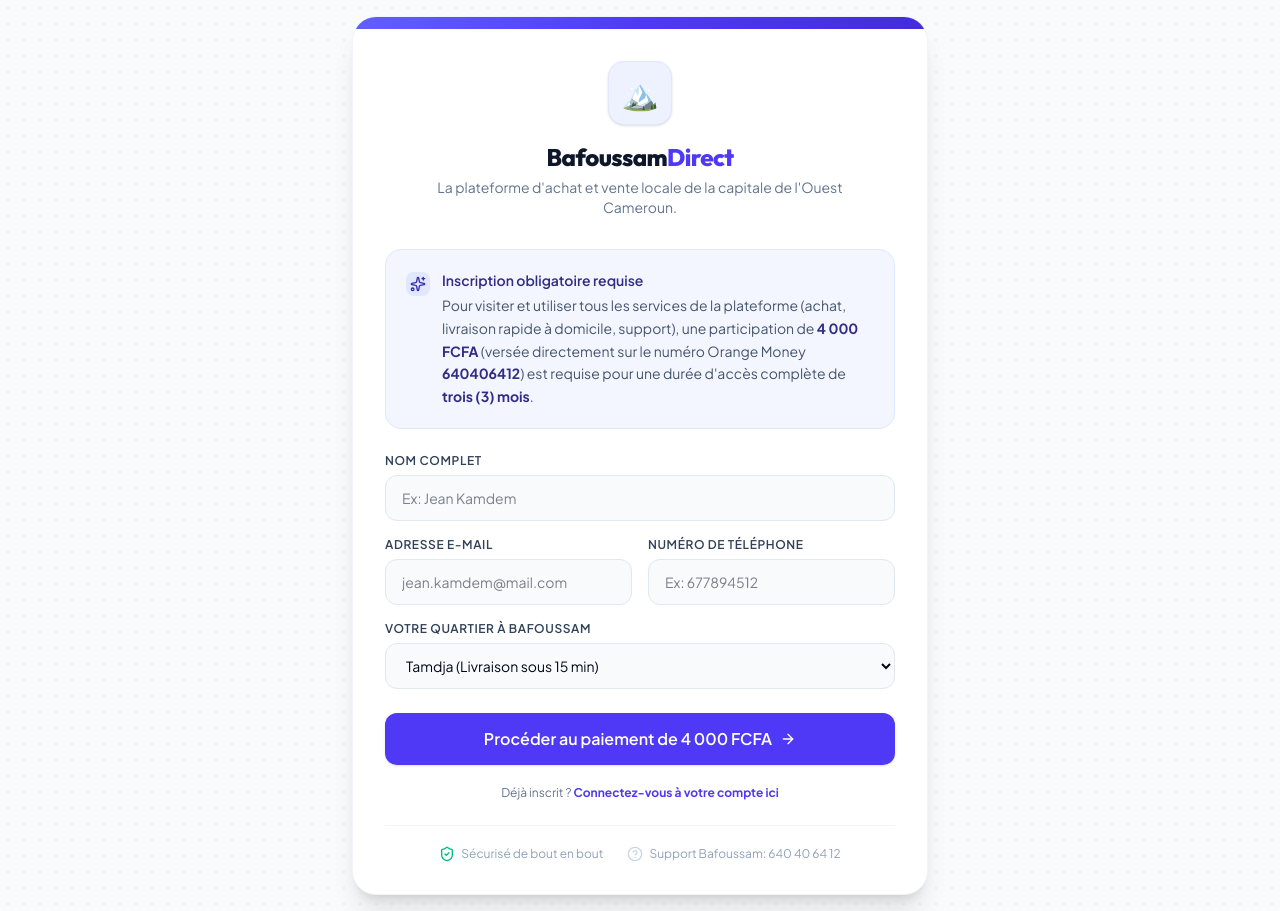
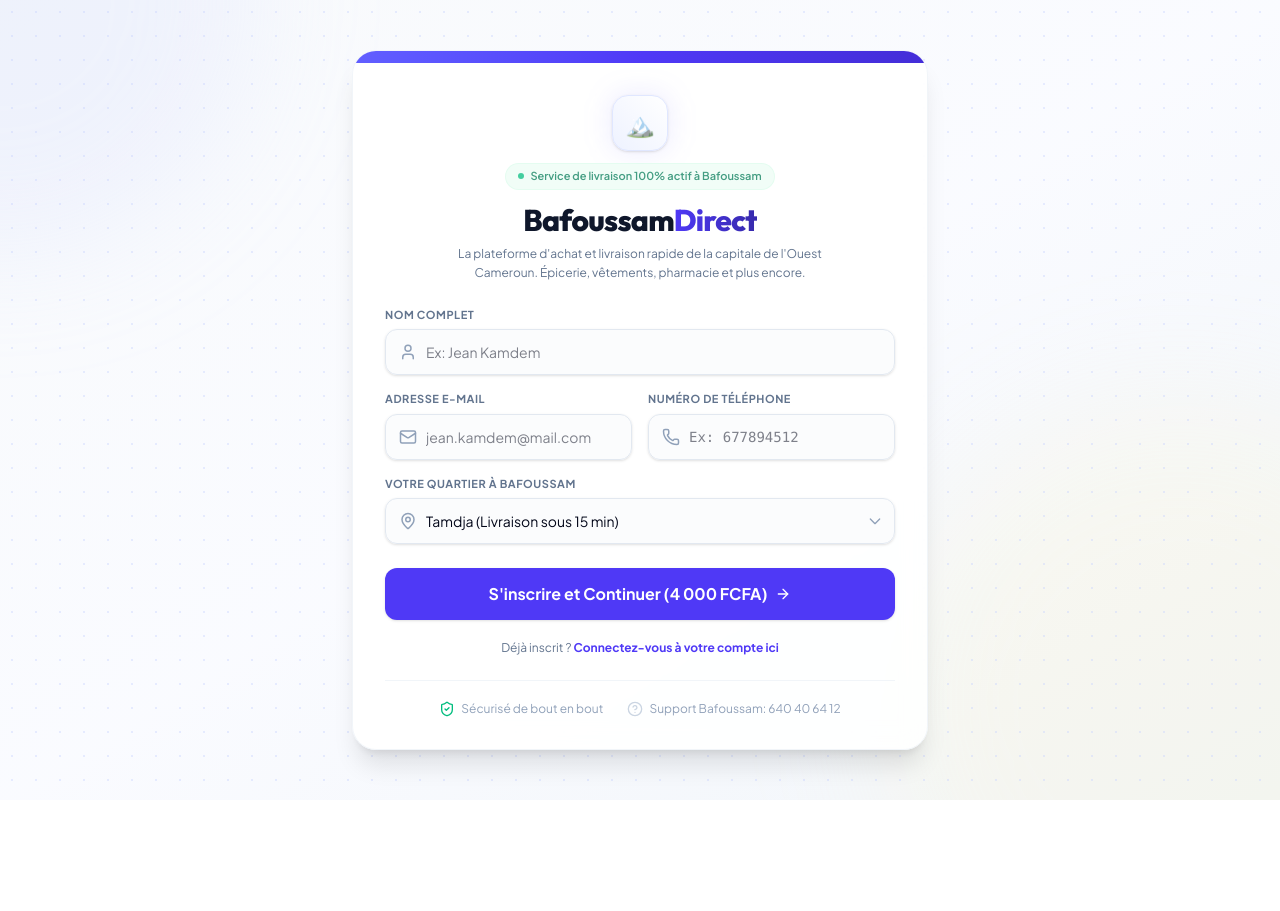
Before and after one commit to MrIA-cyber/Mrjoker, a React (Vite) app: page / in a window 1280 px wide. After the commit the page ends 800 px from the top, so only its background shows below. Built offline with nearby package versions, Linux system fonts and the light colour scheme.

Commit message:
feat(ui): redesign WelcomeGate aesthetic
Update the WelcomeGate component with a new gradient background, decorative orbs, and improved layout visual elements.

```diff
--- a/src/components/WelcomeGate.tsx
+++ b/src/components/WelcomeGate.tsx
@@ -1,7 +1,7 @@
 import React, { useState } from 'react';
 import { User, Neighborhood } from '../types';
 import { BAFOUSSAM_NEIGHBORHOODS } from '../data/mockData';
-import { Check, ShieldCheck, HelpCircle, Phone, ArrowRight, Loader2, Sparkles } from 'lucide-react';
+import { Check, ShieldCheck, HelpCircle, Phone, ArrowRight, Loader2, Sparkles, MapPin, Mail, User as UserIcon, Lock } from 'lucide-react';
 import { motion, AnimatePresence } from 'motion/react';
 
 interface WelcomeGateProps {
@@ -305,24 +305,41 @@
   };
 
   return (
-    <div className="min-h-screen bg-slate-50 flex items-center justify-center p-4 font-sans selection:bg-indigo-100 selection:text-indigo-900" id="welcome-gate-container">
-      {/* Background Decorative Elements */}
-      <div className="absolute inset-0 bg-[radial-gradient(#e2e8f0_1px,transparent_1px)] [background-size:16px_16px] pointer-events-none opacity-60"></div>
+    <div className="min-h-screen bg-gradient-to-br from-slate-50 via-indigo-50/30 to-slate-100 flex items-center justify-center p-4 font-sans selection:bg-indigo-100 selection:text-indigo-900 relative overflow-hidden" id="welcome-gate-container">
+      {/* Background Decorative Orbs */}
+      <div className="absolute top-0 left-0 w-[500px] h-[500px] bg-indigo-200/20 rounded-full blur-3xl -translate-x-1/2 -translate-y-1/2 pointer-events-none"></div>
+      <div className="absolute bottom-0 right-0 w-[600px] h-[600px] bg-amber-100/20 rounded-full blur-3xl translate-x-1/3 translate-y-1/3 pointer-events-none"></div>
 
-      <div className="w-full max-w-xl bg-white rounded-3xl shadow-xl border border-slate-100 overflow-hidden relative z-10">
+      {/* Background Grid Pattern */}
+      <div className="absolute inset-0 bg-[radial-gradient(#c7d2fe_1px,transparent_1px)] [background-size:24px_24px] pointer-events-none opacity-40"></div>
+
+      <div className="w-full max-w-xl bg-white/90 backdrop-blur-md rounded-3xl shadow-xl border border-slate-100 overflow-hidden relative z-10 transition-shadow hover:shadow-2xl duration-300">
 
         {/* Banner with sleek indigo gradient */}
         <div className="h-3 bg-gradient-to-r from-indigo-500 via-indigo-600 to-indigo-700"></div>
 
         <div className="p-8">
-          {/* Logo */}
-          <div className="flex flex-col items-center text-center mb-8" id="logo-header">
-            <div className="w-16 h-16 bg-indigo-50 rounded-2xl flex items-center justify-center border border-indigo-100 shadow-sm mb-4">
-              <span className="text-3xl">🏔️</span>
+          {/* Logo & Header */}
+          <div className="flex flex-col items-center text-center mb-6" id="logo-header">
+            <div className="relative mb-3">
+              {/* Outer soft glow ring */}
+              <div className="absolute inset-0 bg-indigo-500/10 rounded-2xl blur-md scale-110"></div>
+              <div className="w-14 h-14 bg-gradient-to-tr from-indigo-50 to-white rounded-2xl flex items-center justify-center border border-indigo-100 shadow-sm relative z-10 hover:scale-105 transition-transform duration-300">
+                <span className="text-2xl animate-pulse">🏔️</span>
               </div>
-            <h1 className="text-2xl font-extrabold tracking-tight text-slate-900 font-display">Bafoussam<span className="text-indigo-600">Direct</span></h1>
-            <p className="text-sm text-slate-500 mt-1 max-w-md">
-              La plateforme d'achat et vente locale de la capitale de l'Ouest Cameroun.
+            </div>
+
+            {/* Live Operational Badge */}
+            <div className="inline-flex items-center gap-1.5 px-3 py-1 rounded-full bg-emerald-50 text-emerald-700 text-[11px] font-semibold border border-emerald-100/60 mb-3 animate-pulse">
+              <span className="w-1.5 h-1.5 rounded-full bg-emerald-500"></span>
+              <span>Service de livraison 100% actif à Bafoussam</span>
+            </div>
+
+            <h1 className="text-3xl font-black tracking-tight text-slate-900 font-display">
+              Bafoussam<span className="text-indigo-600 bg-gradient-to-r from-indigo-600 to-indigo-800 bg-clip-text text-transparent">Direct</span>
+            </h1>
+            <p className="text-xs text-slate-500 mt-1.5 max-w-sm leading-relaxed">
+              La plateforme d'achat et livraison rapide de la capitale de l'Ouest Cameroun. Épicerie, vêtements, pharmacie et plus encore.
             </p>
           </div>
 
@@ -335,63 +352,68 @@
                 exit={{ opacity: 0, y: -15 }}
                 transition={{ duration: 0.2 }}
               >
-                <div className="bg-indigo-50/70 border border-indigo-100 rounded-2xl p-5 mb-6 text-slate-800 text-sm">
-                  <div className="flex items-start gap-3">
-                    <div className="p-1 bg-indigo-100 rounded-lg text-indigo-800 mt-0.5">
-                      <Sparkles className="w-4 h-4" />
-                    </div>
-                    <div>
-                      <p className="font-semibold text-indigo-900 mb-1">Inscription obligatoire requise</p>
-                      <p className="text-slate-600 leading-relaxed">
-                        Pour visiter et utiliser tous les services de la plateforme (achat, livraison rapide à domicile, support), une participation de <strong className="text-indigo-900">4 000 FCFA</strong> (versée directement sur le numéro Orange Money <strong className="text-indigo-900">640406412</strong>) est requise pour une durée d'accès complète de <strong className="text-indigo-900">trois (3) mois</strong>.
-                      </p>
-                    </div>
-                  </div>
-                </div>
-
                 <form onSubmit={handleNextStep} className="space-y-4">
                   <div>
-                    <label className="block text-xs font-semibold text-slate-700 uppercase tracking-wider mb-1.5">Nom Complet</label>
+                    <label className="block text-[11px] font-bold text-slate-500 uppercase tracking-wider mb-1.5">Nom Complet</label>
+                    <div className="relative rounded-xl shadow-sm">
+                      <div className="absolute inset-y-0 left-0 pl-3.5 flex items-center pointer-events-none">
+                        <UserIcon className="h-4.5 w-4.5 text-slate-400" />
+                      </div>
                       <input
                         type="text"
                         required
                         placeholder="Ex: Jean Kamdem"
-                      className="w-full px-4 py-3 bg-slate-50 border border-slate-200 rounded-xl focus:outline-none focus:ring-2 focus:ring-indigo-500/20 focus:border-indigo-500 text-slate-950 text-sm transition"
+                        className="w-full pl-10 pr-4 py-3 bg-slate-50/50 border border-slate-200 rounded-xl focus:outline-none focus:ring-2 focus:ring-indigo-500/10 focus:border-indigo-500 text-slate-950 text-sm transition focus:bg-white"
                         value={formData.name}
                         onChange={(e) => setFormData({ ...formData, name: e.target.value })}
                       />
                     </div>
+                  </div>
 
                   <div className="grid grid-cols-1 md:grid-cols-2 gap-4">
                     <div>
-                      <label className="block text-xs font-semibold text-slate-700 uppercase tracking-wider mb-1.5">Adresse E-mail</label>
+                      <label className="block text-[11px] font-bold text-slate-500 uppercase tracking-wider mb-1.5">Adresse E-mail</label>
+                      <div className="relative rounded-xl shadow-sm">
+                        <div className="absolute inset-y-0 left-0 pl-3.5 flex items-center pointer-events-none">
+                          <Mail className="h-4.5 w-4.5 text-slate-400" />
+                        </div>
                         <input
                           type="email"
                           required
                           placeholder="jean.kamdem@mail.com"
-                        className="w-full px-4 py-3 bg-slate-50 border border-slate-200 rounded-xl focus:outline-none focus:ring-2 focus:ring-indigo-500/20 focus:border-indigo-500 text-slate-950 text-sm transition"
+                          className="w-full pl-10 pr-4 py-3 bg-slate-50/50 border border-slate-200 rounded-xl focus:outline-none focus:ring-2 focus:ring-indigo-500/10 focus:border-indigo-500 text-slate-950 text-sm transition focus:bg-white"
                           value={formData.email}
                           onChange={(e) => setFormData({ ...formData, email: e.target.value })}
                         />
                       </div>
+                    </div>
 
                     <div>
-                      <label className="block text-xs font-semibold text-slate-700 uppercase tracking-wider mb-1.5">Numéro de Téléphone</label>
+                      <label className="block text-[11px] font-bold text-slate-500 uppercase tracking-wider mb-1.5">Numéro de Téléphone</label>
+                      <div className="relative rounded-xl shadow-sm">
+                        <div className="absolute inset-y-0 left-0 pl-3.5 flex items-center pointer-events-none">
+                          <Phone className="h-4.5 w-4.5 text-slate-400" />
+                        </div>
                         <input
                           type="tel"
                           required
                           placeholder="Ex: 677894512"
-                        className="w-full px-4 py-3 bg-slate-50 border border-slate-200 rounded-xl focus:outline-none focus:ring-2 focus:ring-indigo-500/20 focus:border-indigo-500 text-slate-950 text-sm transition"
+                          className="w-full pl-10 pr-4 py-3 bg-slate-50/50 border border-slate-200 rounded-xl focus:outline-none focus:ring-2 focus:ring-indigo-500/10 focus:border-indigo-500 text-slate-950 text-sm transition focus:bg-white font-mono"
                           value={formData.phone}
                           onChange={(e) => setFormData({ ...formData, phone: e.target.value })}
                         />
                       </div>
                     </div>
+                  </div>
 
                   <div>
-                    <label className="block text-xs font-semibold text-slate-700 uppercase tracking-wider mb-1.5">Votre Quartier à Bafoussam</label>
+                    <label className="block text-[11px] font-bold text-slate-500 uppercase tracking-wider mb-1.5">Votre Quartier à Bafoussam</label>
+                    <div className="relative rounded-xl shadow-sm">
+                      <div className="absolute inset-y-0 left-0 pl-3.5 flex items-center pointer-events-none">
+                        <MapPin className="h-4.5 w-4.5 text-slate-400" />
+                      </div>
                       <select
-                      className="w-full px-4 py-3 bg-slate-50 border border-slate-200 rounded-xl focus:outline-none focus:ring-2 focus:ring-indigo-500/20 focus:border-indigo-500 text-slate-950 text-sm transition"
+                        className="w-full pl-10 pr-4 py-3 bg-slate-50/50 border border-slate-200 rounded-xl focus:outline-none focus:ring-2 focus:ring-indigo-500/10 focus:border-indigo-500 text-slate-950 text-sm transition focus:bg-white appearance-none cursor-pointer"
                         value={formData.neighborhood}
                         onChange={(e) => setFormData({ ...formData, neighborhood: e.target.value })}
                       >
@@ -401,13 +423,19 @@
                           </option>
                         ))}
                       </select>
+                      <div className="absolute inset-y-0 right-0 pr-3 flex items-center pointer-events-none text-slate-400">
+                        <svg className="w-4 h-4" fill="none" stroke="currentColor" viewBox="0 0 24 24">
+                          <path strokeLinecap="round" strokeLinejoin="round" strokeWidth="2" d="M19 9l-7 7-7-7" />
+                        </svg>
+                      </div>
+                    </div>
                   </div>
 
                   {validationError && (
                     <div className="text-red-600 text-xs font-medium p-3 bg-red-50 border border-red-100 rounded-xl space-y-1">
                       <p>{validationError}</p>
                       {gpsDetails?.distance !== undefined && (
-                        <p className="text-[10px] text-red-500 font-normal">
+                        <p className="text-[10px] text-red-500 font-normal font-mono">
                           Détails : Distance calculée de {gpsDetails.distance.toFixed(1)} km (Limitation de rayon de couverture de {rayonMaxKm} km). Position détectée : Lat {gpsDetails.latitude?.toFixed(4)}, Lng {gpsDetails.longitude?.toFixed(4)}.
                         </p>
                       )}
@@ -449,17 +477,17 @@
                   <button
                     type="submit"
                     disabled={isVerifyingLocation}
-                    className="w-full bg-indigo-600 hover:bg-indigo-700 disabled:bg-indigo-400 text-white font-semibold py-3.5 px-4 rounded-xl flex items-center justify-center gap-2 cursor-pointer transition shadow-sm mt-6"
+                    className="w-full bg-indigo-600 hover:bg-indigo-700 disabled:bg-indigo-400 text-white font-bold py-3.5 px-4 rounded-xl flex items-center justify-center gap-2 cursor-pointer transition shadow-sm mt-6"
                     id="btn-submit-registration"
                   >
                     {isVerifyingLocation ? (
                       <>
                         <Loader2 className="w-4 h-4 animate-spin" />
-                        <span>Vérification de la position (Serveur)...</span>
+                        <span>Vérification de la position (GPS)...</span>
                       </>
                     ) : (
                       <>
-                        <span>Procéder au paiement de 4 000 FCFA</span>
+                        <span>S'inscrire et Continuer (4 000 FCFA)</span>
                         <ArrowRight className="w-4 h-4" />
                       </>
                     )}
@@ -604,15 +632,15 @@
                 exit={{ opacity: 0, y: -15 }}
                 transition={{ duration: 0.2 }}
               >
-                <div className="bg-indigo-50/70 border border-indigo-100 rounded-2xl p-5 mb-6 text-slate-800 text-sm">
-                  <div className="flex items-start gap-3">
-                    <div className="p-1 bg-indigo-100 rounded-lg text-indigo-800 mt-0.5 animate-pulse">
+                <div className="bg-indigo-50/50 border border-indigo-100/60 rounded-2xl p-4 mb-6 text-slate-800 text-xs">
+                  <div className="flex items-start gap-2.5">
+                    <div className="p-1 bg-indigo-100 text-indigo-800 rounded-lg mt-0.5">
                       <ShieldCheck className="w-4 h-4" />
                     </div>
                     <div>
-                      <p className="font-semibold text-indigo-900 mb-1">Espace Connexion Abonné</p>
+                      <p className="font-bold text-indigo-900 mb-0.5">Espace Connexion Abonné</p>
                       <p className="text-slate-600 leading-relaxed">
-                        Entrez le numéro de téléphone utilisé lors de votre inscription pour retrouver instantanément votre accès de 3 mois de manière sécurisée et éviter de repayer.
+                        Entrez votre numéro de téléphone pour récupérer instantanément et de façon sécurisée votre accès de 3 mois sans frais supplémentaires.
                       </p>
                     </div>
                   </div>
@@ -620,21 +648,23 @@
 
                 <form onSubmit={handleLoginSubmit} className="space-y-5">
                   <div>
-                    <label className="block text-xs font-semibold text-slate-700 uppercase tracking-wider mb-1.5">
+                    <label className="block text-[11px] font-bold text-slate-500 uppercase tracking-wider mb-1.5">
                       Votre Numéro de Téléphone Enregistré
                     </label>
-                    <div className="relative">
-                      <Phone className="absolute left-3.5 top-1/2 -translate-y-1/2 w-4 h-4 text-slate-400" />
+                    <div className="relative rounded-xl shadow-sm">
+                      <div className="absolute inset-y-0 left-0 pl-3.5 flex items-center pointer-events-none">
+                        <Phone className="h-4.5 w-4.5 text-slate-400" />
+                      </div>
                       <input
                         type="tel"
                         required
                         placeholder="Ex: 677894512 ou 640406412"
-                        className="w-full pl-10 pr-4 py-3 bg-slate-50 border border-slate-200 rounded-xl focus:outline-none focus:ring-2 focus:ring-indigo-500/20 focus:border-indigo-500 text-slate-950 text-sm transition font-mono"
+                        className="w-full pl-10 pr-4 py-3 bg-slate-50/50 border border-slate-200 rounded-xl focus:outline-none focus:ring-2 focus:ring-indigo-500/10 focus:border-indigo-500 text-slate-950 text-sm transition font-mono focus:bg-white"
                         value={loginPhone}
                         onChange={(e) => setLoginPhone(e.target.value)}
                       />
                     </div>
-                    <span className="text-[10px] text-slate-400 mt-1.5 block">
+                    <span className="text-[10px] text-slate-400 mt-1.5 block leading-relaxed">
                       Numéros de démo pré-enregistrés : <strong className="text-slate-600 font-semibold">677894512</strong> ou <strong className="text-slate-600 font-semibold">640406412</strong>. Vous pouvez aussi saisir n'importe quel autre numéro pour simuler une récupération automatique.
                     </span>
                   </div>
@@ -652,13 +682,13 @@
                         setValidationError('');
                         setStep('form');
                       }}
-                      className="flex-1 bg-slate-100 hover:bg-slate-200 text-slate-700 font-semibold py-3 px-4 rounded-xl text-xs cursor-pointer transition text-center"
+                      className="flex-1 bg-slate-50 hover:bg-slate-100 text-slate-600 font-semibold py-3 px-4 rounded-xl text-xs cursor-pointer transition border border-slate-200 text-center"
                     >
                       Retour à l'inscription
                     </button>
                     <button
                       type="submit"
-                      className="flex-1 bg-indigo-600 hover:bg-indigo-700 text-white font-semibold py-3 px-4 rounded-xl text-xs flex items-center justify-center gap-2 cursor-pointer transition shadow-sm"
+                      className="flex-1 bg-indigo-600 hover:bg-indigo-700 text-white font-bold py-3 px-4 rounded-xl text-xs flex items-center justify-center gap-2 cursor-pointer transition shadow-sm"
                       id="btn-submit-login"
                     >
                       <span>Se connecter</span>
```
Lines whose indentation alone changed are shown as unchanged.
